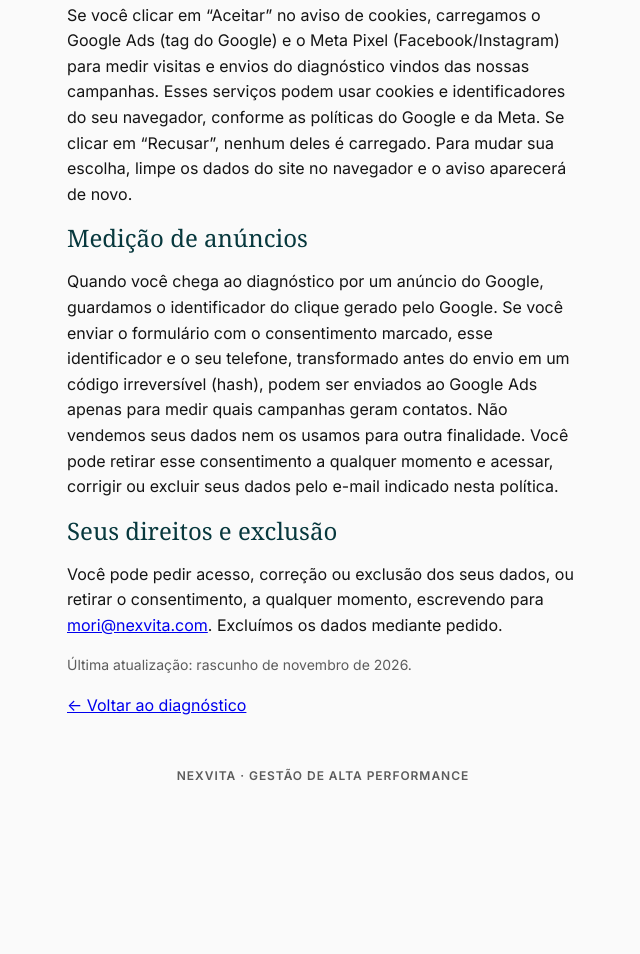
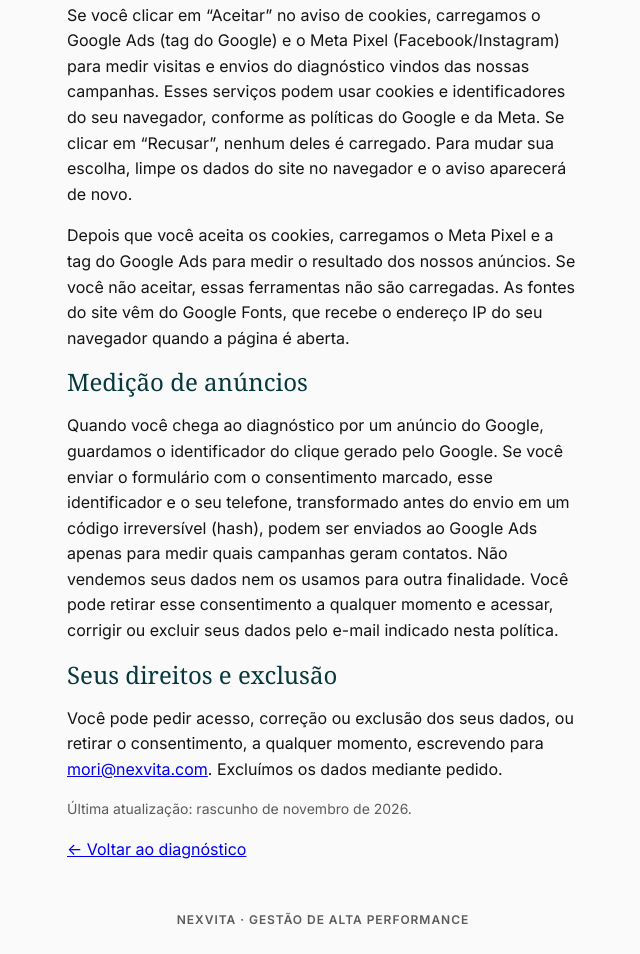
Before and after one commit to mori1982/diagnostico-nexvita, a plain HTML site: page privacidade.html in a window 1280 px wide. Shown: the part 1090-2044 px from the top of the page, without its empty margins (317-957 px from the left). Before the commit the page ends 1900 px from the top, so only its background shows below. Drawn offline with Linux system fonts and the light colour scheme; a web font is replaced by a local one.

Commit message:
privacidade: detalha cookies (Meta Pixel, Google Ads) e Google Fonts
Acrescenta parágrafo na seção "Cookies e medição de campanhas"
informando que Meta Pixel e tag do Google Ads só carregam após o
aceite e que as fontes vêm do Google Fonts, que recebe o IP do
navegador. Texto existente mantido sem alterações.

Agente: Claude Code
Co-Authored-By: Claude <noreply@anthropic.com>

```diff
--- a/privacidade.html
+++ b/privacidade.html
@@ -11,7 +11,7 @@
 <h2>Quais dados coletamos</h2><p>Nome, nome da clínica, especialidade, número de WhatsApp, as respostas do questionário e as notas calculadas, além de dados de origem do acesso (parâmetros de campanha como utm e página de origem) e a data e hora do envio. Quando você chega por um anúncio do Google, o identificador do clique gerado pelo Google (gclid).</p>
 <h2>Para que usamos</h2><p>Para mostrar e enviar o resultado do diagnóstico e para entrar em contato com você sobre ele e sobre como a NexVita pode ajudar na gestão da sua clínica. A base legal é o seu consentimento, dado no formulário.</p>
 <h2>Compartilhamento e armazenamento</h2><p>Não vendemos nem alugamos seus dados. Só compartilhamos o necessário com fornecedores que nos ajudam a operar o diagnóstico e o atendimento, como hospedagem, Google Planilhas, e-mail e WhatsApp. Se você marcar o consentimento no formulário, também enviamos ao Google Ads o identificador do clique e o telefone transformado em código irreversível (hash), apenas para medir quais campanhas geram contatos, como descrito em 'Medição de anúncios'.</p>
-<h2>Cookies e medição de campanhas</h2><p>Se você clicar em “Aceitar” no aviso de cookies, carregamos o Google Ads (tag do Google) e o Meta Pixel (Facebook/Instagram) para medir visitas e envios do diagnóstico vindos das nossas campanhas. Esses serviços podem usar cookies e identificadores do seu navegador, conforme as políticas do Google e da Meta. Se clicar em “Recusar”, nenhum deles é carregado. Para mudar sua escolha, limpe os dados do site no navegador e o aviso aparecerá de novo.</p>
+<h2>Cookies e medição de campanhas</h2><p>Se você clicar em “Aceitar” no aviso de cookies, carregamos o Google Ads (tag do Google) e o Meta Pixel (Facebook/Instagram) para medir visitas e envios do diagnóstico vindos das nossas campanhas. Esses serviços podem usar cookies e identificadores do seu navegador, conforme as políticas do Google e da Meta. Se clicar em “Recusar”, nenhum deles é carregado. Para mudar sua escolha, limpe os dados do site no navegador e o aviso aparecerá de novo.</p><p>Depois que você aceita os cookies, carregamos o Meta Pixel e a tag do Google Ads para medir o resultado dos nossos anúncios. Se você não aceitar, essas ferramentas não são carregadas. As fontes do site vêm do Google Fonts, que recebe o endereço IP do seu navegador quando a página é aberta.</p>
 <h2>Medição de anúncios</h2><p>Quando você chega ao diagnóstico por um anúncio do Google, guardamos o identificador do clique gerado pelo Google. Se você enviar o formulário com o consentimento marcado, esse identificador e o seu telefone, transformado antes do envio em um código irreversível (hash), podem ser enviados ao Google Ads apenas para medir quais campanhas geram contatos. Não vendemos seus dados nem os usamos para outra finalidade. Você pode retirar esse consentimento a qualquer momento e acessar, corrigir ou excluir seus dados pelo e-mail indicado nesta política.</p>
 <h2>Seus direitos e exclusão</h2><p>Você pode pedir acesso, correção ou exclusão dos seus dados, ou retirar o consentimento, a qualquer momento, escrevendo para <a href="mailto:mori@nexvita.com">mori@nexvita.com</a>. Excluímos os dados mediante pedido.</p>
 <p class="small">Última atualização: rascunho de novembro de 2026.</p>
```
